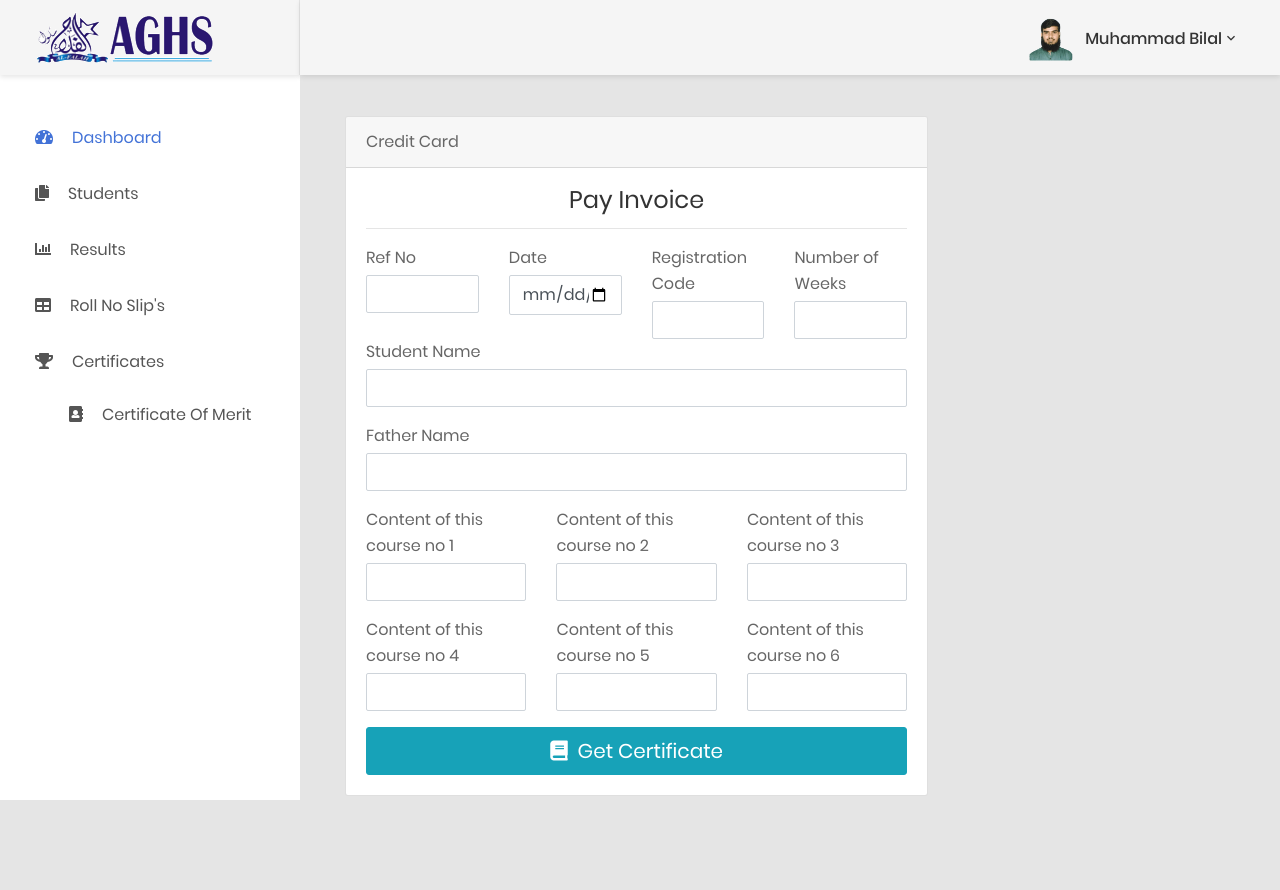
After one commit to Arfat-Mughal/aghs-system, a Laravel app: page /certificate-of-merit in a window 1280 px wide. The commit adds this page. Run offline with Laravel 8, Linux system fonts and the light colour scheme; a user stored in the database is signed in; data comes from the database, SQL or seed files in the repository; some libraries are stand-ins or nearby versions.

Commit message:
add certi

```diff
--- a/app/Http/Controllers/admin/AdminController.php
+++ b/app/Http/Controllers/admin/AdminController.php
@@ -11,4 +11,14 @@ class AdminController extends Controller
     {
         return view('admin.panel');
     }
+
+    public function certificateMerit()
+    {
+        return view('certificates.add_merit_data');
+    }
+
+    public function get_certificateMerit(Request $request)
+    {
+        return view('certificates.certificate_merit');
+    }
 }
--- a/resources/views/adminIncludes/sidebar.blade.php
+++ b/resources/views/adminIncludes/sidebar.blade.php
@@ -24,6 +24,16 @@
                     <a href="{{route('slips')}}">
                         <i class="fas fa-table"></i>Roll No Slip's</a>
                 </li>
+                <li class="has-sub">
+                    <a class="js-arrow open" href="#">
+                        <i class="fas fa-trophy"></i>Certificates
+                    </a>
+                    <ul class="list-unstyled navbar__sub-list js-sub-list" style="display: block;">
+                        <li>
+                            <a href="{{route('certificate_merit')}}"><i class="fas fa-address-book"></i>Certificate Of Merit</a>
+                        </li>
+                    </ul>
+                </li>
             </ul>
         </nav>
     </div>
--- /dev/null
+++ b/resources/views/certificates/add_merit_data.blade.php
@@ -0,0 +1,113 @@
+@extends('layouts.adminLayout')
+@section('content')
+    <!-- MAIN CONTENT-->
+    <div class="main-content">
+        <div class="section__content section__content--p30">
+            <div class="container-fluid">
+                <div class="row">
+                    <div class="col-sm-4 col-md-6 col-lg-8">
+                        <div class="card">
+                            <div class="card-header">Credit Card</div>
+                            <div class="card-body">
+                                <div class="card-title">
+                                    <h3 class="text-center title-2">Pay Invoice</h3>
+                                </div>
+                                <hr>
+                                <form action="{{route('get_certificate_merit')}}" novalidate="novalidate">
+                                    @csrf
+                                    <div class="row">
+                                        <div class="col-3">
+                                            <label for="x_card_code" class="control-label mb-1">Ref No</label>
+                                            <div class="input-group">
+                                                <input id="x_card_code" name="ref_no" type="tel" class="form-control cc-cvc" value="" data-val="true">
+
+                                            </div>
+                                        </div>
+                                        <div class="col-3">
+                                            <label for="x_card_code" class="control-label mb-1">Date</label>
+                                            <div class="input-group">
+                                                <input id="x_card_code" name="date" type="date" class="form-control cc-cvc" value="" data-val="true">
+
+                                            </div>
+                                        </div>
+                                        <div class="col-3">
+                                            <label for="x_card_code" class="control-label mb-1">Registration Code</label>
+                                            <div class="input-group">
+                                                <input id="x_card_code" name="registration_code" type="text" class="form-control cc-cvc" value="">
+
+                                            </div>
+                                        </div>
+                                        <div class="col-3">
+                                            <label for="x_card_code" class="control-label mb-1">Number of Weeks</label>
+                                            <div class="input-group">
+                                                <input id="x_card_code" name="weeks" type="text" class="form-control cc-cvc" value="" data-val="true">
+                                            </div>
+                                        </div>
+                                    </div>
+                                    <div class="form-group has-success">
+                                        <label for="cc-name" class="control-label mb-1">Student Name</label>
+                                        <input id="cc-name" name="name" type="text" class="form-control cc-name valid" data-val="true" data-val-required="Please enter the name on card" autocomplete="cc-name" aria-required="true" aria-invalid="false" aria-describedby="cc-name-error">
+                                    </div>
+                                    <div class="form-group has-success">
+                                        <label for="cc-name" class="control-label mb-1">Father Name</label>
+                                        <input id="cc-name" name="father_name" type="text" class="form-control cc-name valid" data-val="true" data-val-required="Please enter the name on card" autocomplete="cc-name" aria-required="true" aria-invalid="false" aria-describedby="cc-name-error">
+                                    </div>
+                                    <div class="row">
+                                        <div class="col-4">
+                                            <div class="form-group">
+                                                <label for="cc-exp" class="control-label mb-1">Content of this course no 1</label>
+                                                <input id="cc-exp" name="content_1" type="text" class="form-control cc-exp" value="" data-val="true" data-val-required="Please enter the card expiration">
+                                                <span class="help-block" data-valmsg-for="cc-exp" data-valmsg-replace="true"></span>
+                                            </div>
+                                        </div>
+                                        <div class="col-4">
+                                            <div class="form-group">
+                                                <label for="cc-exp" class="control-label mb-1">Content of this course no 2</label>
+                                                <input id="cc-exp" name="content_2" type="text" class="form-control cc-exp" value="" data-val="true" data-val-required="Please enter the card expiration">
+                                                <span class="help-block" data-valmsg-for="cc-exp" data-valmsg-replace="true"></span>
+                                            </div>
+                                        </div>
+                                        <div class="col-4">
+                                            <div class="form-group">
+                                                <label for="cc-exp" class="control-label mb-1">Content of this course no 3</label>
+                                                <input id="cc-exp" name="content_3" type="text" class="form-control cc-exp" value="" data-val="true" data-val-required="Please enter the card expiration">
+                                                <span class="help-block" data-valmsg-for="cc-exp" data-valmsg-replace="true"></span>
+                                            </div>
+                                        </div>
+                                        <div class="col-4">
+                                            <div class="form-group">
+                                                <label for="cc-exp" class="control-label mb-1">Content of this course no 4</label>
+                                                <input id="cc-exp" name="content_4" type="text" class="form-control cc-exp" value="" data-val="true" data-val-required="Please enter the card expiration">
+                                                <span class="help-block" data-valmsg-for="cc-exp" data-valmsg-replace="true"></span>
+                                            </div>
+                                        </div>
+                                        <div class="col-4">
+                                            <div class="form-group">
+                                                <label for="cc-exp" class="control-label mb-1">Content of this course no 5</label>
+                                                <input id="cc-exp" name="content_5" type="text" class="form-control cc-exp" value="" data-val="true" data-val-required="Please enter the card expiration">
+                                                <span class="help-block" data-valmsg-for="cc-exp" data-valmsg-replace="true"></span>
+                                            </div>
+                                        </div>
+                                          <div class="col-4">
+                                            <div class="form-group">
+                                                <label for="cc-exp" class="control-label mb-1">Content of this course no 6</label>
+                                                <input id="cc-exp" name="content_6" type="text" class="form-control cc-exp" value="" data-val="true" data-val-required="Please enter the card expiration">
+                                                <span class="help-block" data-valmsg-for="cc-exp" data-valmsg-replace="true"></span>
+                                            </div>
+                                        </div>
+                                    </div>
+                                    <div>
+                                        <button id="payment-button" type="submit" class="btn btn-lg btn-info btn-block">
+                                            <i class="fa fa-book"></i>&nbsp;
+                                            <span id="payment-button-amount">Get Certificate</span>
+                                        </button>
+                                    </div>
+                                </form>
+                            </div>
+                        </div>
+                    </div>
+                </div>
+            </div>
+        </div>
+    </div>
+@endsection
--- a/routes/web.php
+++ b/routes/web.php
@@ -32,6 +32,8 @@ Route::group(['middleware' => ['auth'], 'namespace'=>'admin'], function() {
     $SLC = SlipController::class;
     $RC = ResultController::class;
     Route::get('/dashboard',[$AC,'index'])->name('panel');
+    Route::get('/certificate-of-merit',[$AC,'certificateMerit'])->name('certificate_merit');
+    Route::get('/get-certificate-of-merit',[$AC,'get_certificateMerit'])->name('get_certificate_merit');
     //StudentController
     Route::get('/students',[$SC,'index'])->name('students');
     Route::get('/student/create',[$SC,'create'])->name('add_student');
```
Also changed, not shown: resources/views/certificates/certificate_merit.blade.php (added, +89 -0 lines), resources/views/pages/courses.blade.php (+54 -54 lines), public/admin_assets/images/background.png (added), public/admin_assets/images/logo_header.png (added), 1 other file.
